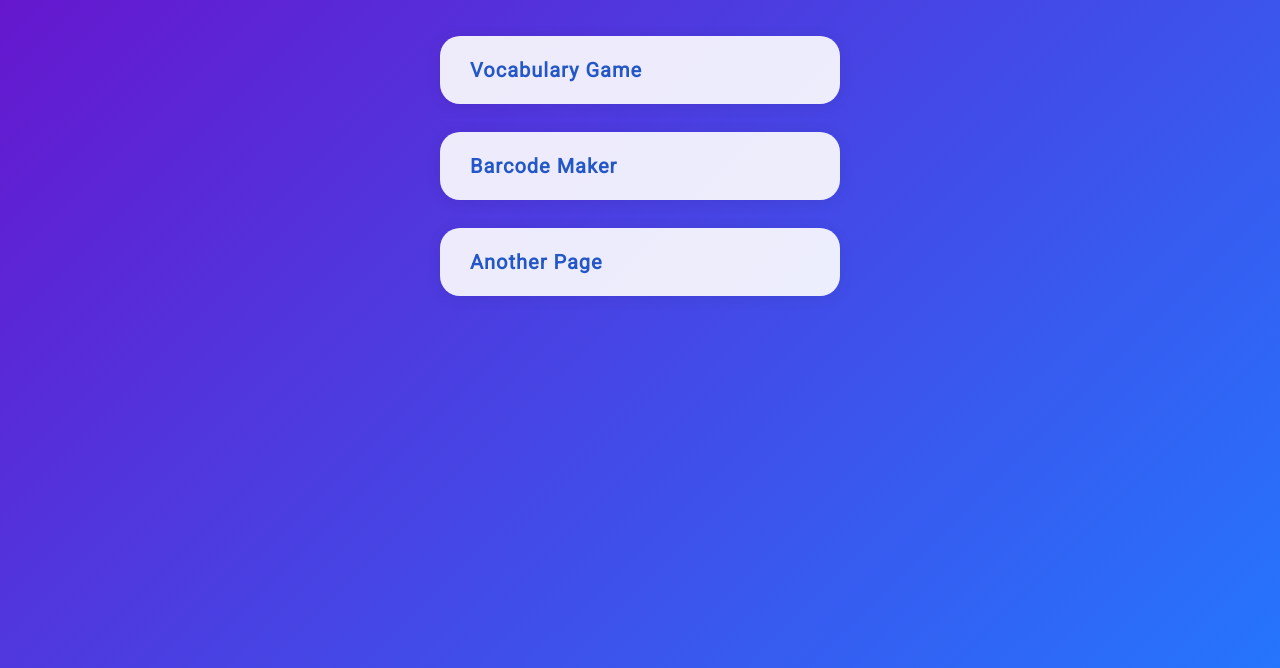
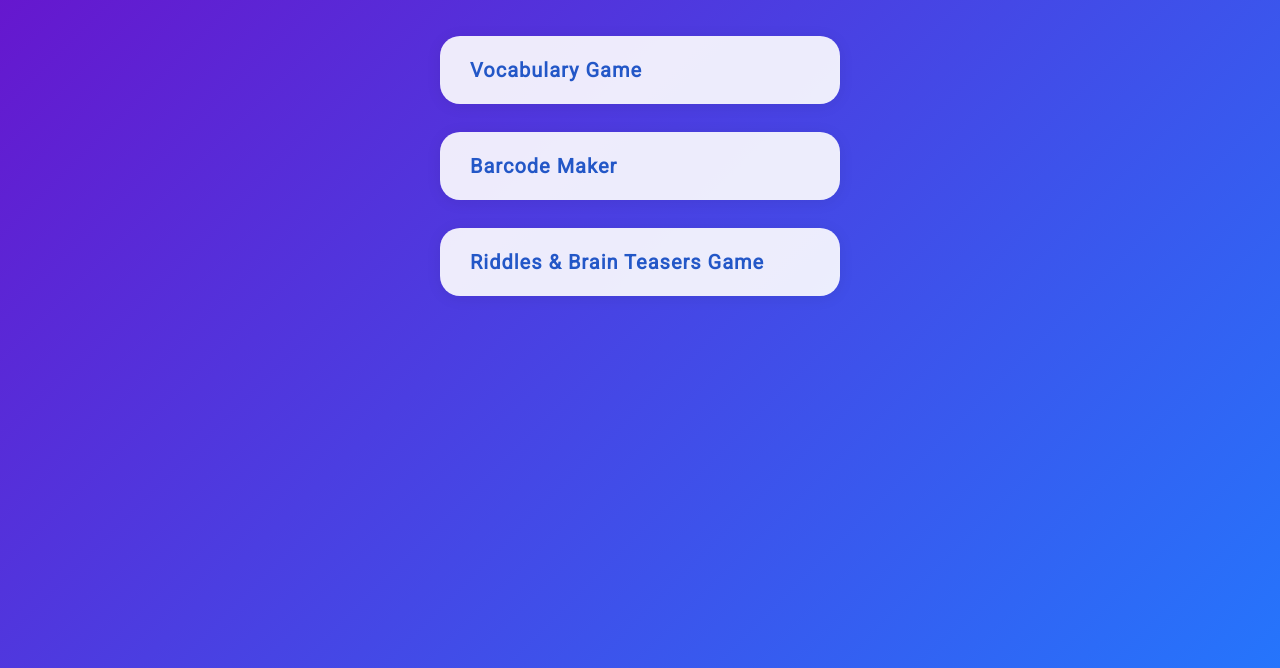
Before and after one commit to techiedude1/Curious, a plain HTML site: page index.html in a window 1280 px wide. Shown: the part 132-800 px from the top of the page. Drawn offline with Linux system fonts and the light colour scheme.

Commit message:
Update index.html

```diff
--- a/index.html
+++ b/index.html
@@ -95,7 +95,7 @@
     <ul>
         <li><a href="https://techiedude1.github.io/vocabulary-quiz/">Vocabulary Game</a></li>
         <li><a href="https://techiedude1.github.io/barcode/">Barcode Maker</a></li>
-        <li><a href="my-other-file.html">Another Page</a></li>
+        <li><a href="https://techiedude1.github.io/riddles-and-brain-teasers-game/">Riddles & Brain Teasers Game</a></li>
         <!-- Add more links as needed -->
     </ul>
 </body>
```
